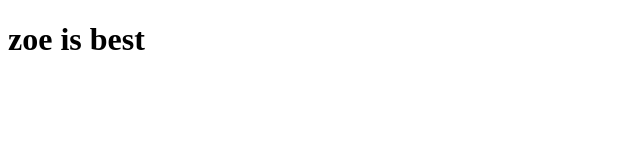
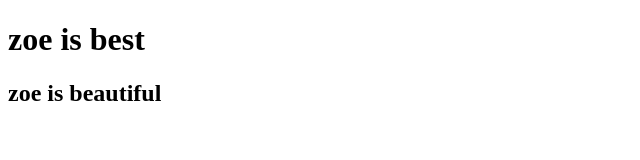
Before and after one commit to summerzoe/summerzoe.github.io, a plain HTML site: page index.html in a window 1280 px wide. Shown: the whole page, without its empty margins (0-640 px from the left). Drawn offline with Linux system fonts and the light colour scheme.

Commit message:
3nd commit

```diff
--- a/index.html
+++ b/index.html
@@ -5,5 +5,6 @@
 </head>
 <body>
   <h1>zoe is best</h1>
+  <h2>zoe is beautiful</h2>
 </body>
 </html>
```
